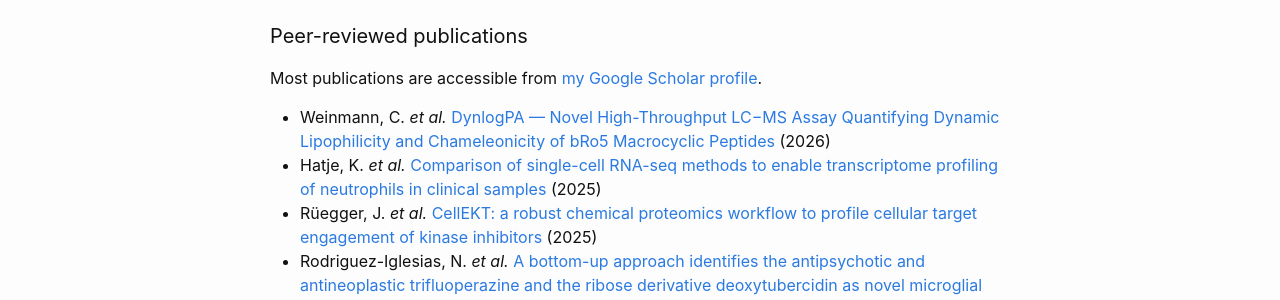
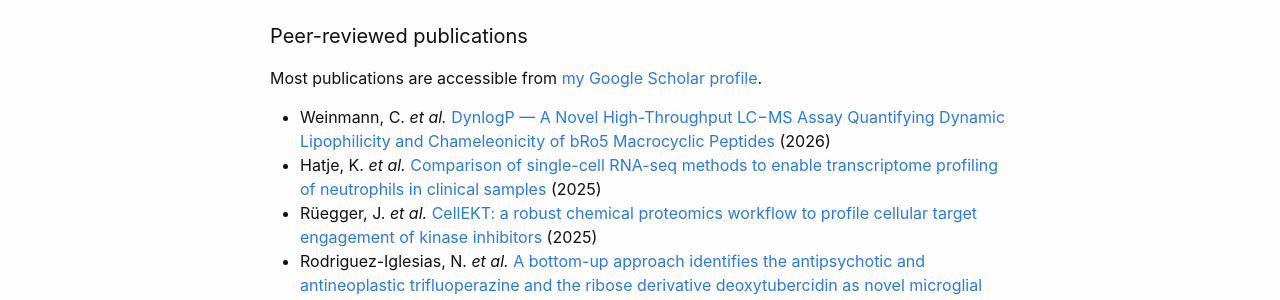
Before and after one commit to Accio/accio.github.io, a Jekyll site: the page built from _pages/research.md, in a window 1280 px wide and 900 px high. Shown: the part 410-710 px from the top of the window. Built offline with Jekyll 4.4.1, drawn with Linux system fonts in a browser that asks for light colours.

Commit message:
fix DynlogP's name

```diff
--- a/_pages/research.md
+++ b/_pages/research.md
@@ -23,7 +23,7 @@ This pages lists outcomes of some scientific research that my colleagues and I h
 
 Most publications are accessible from [my Google Scholar profile](https://scholar.google.com/citations?user=ths6zX0AAAAJ&hl=en).
 
-* Weinmann, C. *et al.* [DynlogPA — Novel High-Throughput LC−MS Assay Quantifying Dynamic Lipophilicity and Chameleonicity of bRo5 Macrocyclic Peptides](https://doi.org/10.1021/acs.molpharmaceut.6c00409) (2026)
+* Weinmann, C. *et al.* [DynlogP — A Novel High-Throughput LC−MS Assay Quantifying Dynamic Lipophilicity and Chameleonicity of bRo5 Macrocyclic Peptides](https://doi.org/10.1021/acs.molpharmaceut.6c00409) (2026)
 * Hatje, K. *et al.* [Comparison of single-cell RNA-seq methods to enable transcriptome profiling of neutrophils in clinical samples](https://doi.org/10.1016/j.crmeth.2025.101173) (2025)
 * Rüegger, J. *et al.* [CellEKT: a robust chemical proteomics workflow to profile cellular target engagement of kinase inhibitors](https://doi.org/10.1016/j.mcpro.2025.100961) (2025)
 * Rodriguez-Iglesias, N. *et al.* [A bottom-up approach identifies the antipsychotic and antineoplastic trifluoperazine and the ribose derivative deoxytubercidin as novel microglial phagocytosis inhibitors](https://doi.org/10.1002/glia.24637) (2024)
```
